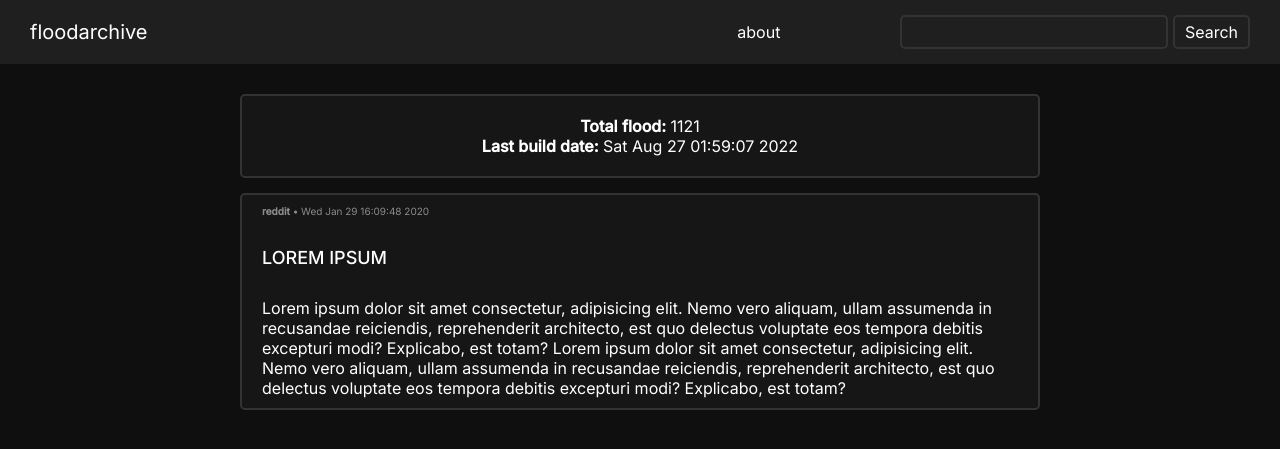
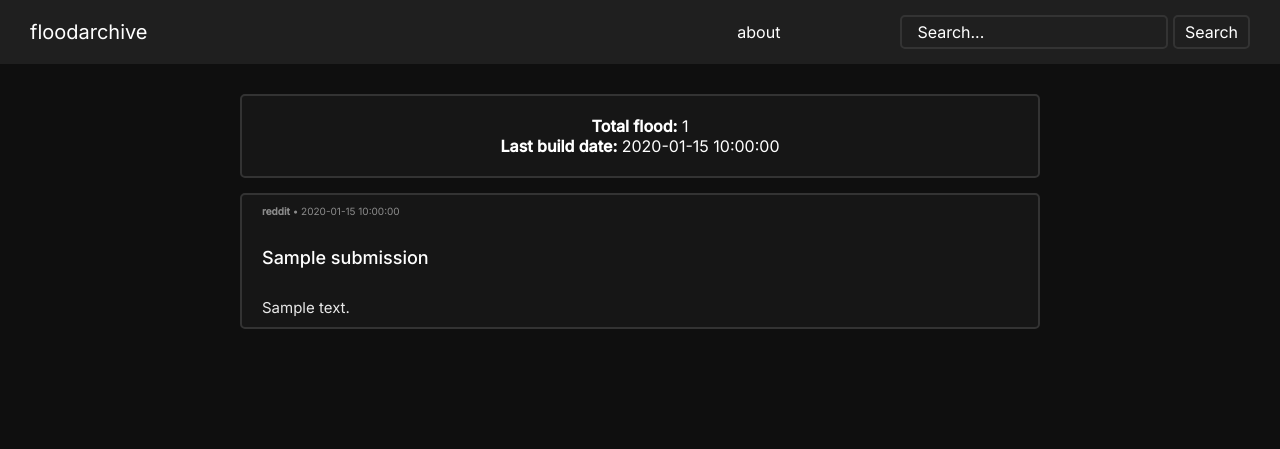
Before and after one commit to floodarchive/floodarchive-rw, a Flask app: template templates/index.html in a window 1280 px wide. Shown: the top 449 px of the page. Run offline with Flask 2, Linux system fonts and the light colour scheme; the template is opened without the code that fills it: most values are stand-ins (such as "Sample title", 1, 10 or a date in 2020).

Commit message:
update templates

```diff
--- a/templates/includes/header.html
+++ b/templates/includes/header.html
@@ -4,7 +4,7 @@
             <a href="{{ url_for('index') }}">floodarchive</a>
         </div>
         <ul class="d-flex">
-            <li><a href="">about</a></li>
+            <li><a href="{{ url_for('about') }}">about</a></li>
             <li>
                 <form action="">
                     <input
@@ -12,6 +12,7 @@
                         name="search"
                         class="border-2"
                         id="searchInput"
+                        placeholder="Search..."
                     />
                     <button type="submit" class="border-2">Search</button>
                 </form>
--- a/templates/index.html
+++ b/templates/index.html
@@ -12,35 +12,27 @@
         <main>
             <div class="container">
                 <div class="title border-2">
-                    <div><b>Total flood:</b> 1121</div>
-                    <div><b>Last build date:</b> Sat Aug 27 01:59:07 2022</div>
+                    <div><b>Total flood:</b> {{ submissions|length }}</div>
+                    <div><b>Last build date:</b> {{ last_build_date }}</div>
                 </div>
+                {% for submission in submissions %}
                 <div class="post border-2">
                     <div class="header">
                         <span class="link">
-                            <a href="" rel="nofollow"><b>reddit</b></a>
+                            <a href="{{ submission.full_link }}" rel="nofollow"
+                                ><b>reddit</b></a
+                            >
                         </span>
-                        <span class="created">Wed Jan 29 16:09:48 2020</span>
+                        <span class="created">{{ submission.created }}</span>
                     </div>
                     <div class="body">
-                        <div class="topic"><h1>LOREM IPSUM</h1></div>
-                        <div class="message">
-                            <p>
-                                Lorem ipsum dolor sit amet consectetur,
-                                adipisicing elit. Nemo vero aliquam, ullam
-                                assumenda in recusandae reiciendis,
-                                reprehenderit architecto, est quo delectus
-                                voluptate eos tempora debitis excepturi modi?
-                                Explicabo, est totam? Lorem ipsum dolor sit amet
-                                consectetur, adipisicing elit. Nemo vero
-                                aliquam, ullam assumenda in recusandae
-                                reiciendis, reprehenderit architecto, est quo
-                                delectus voluptate eos tempora debitis excepturi
-                                modi? Explicabo, est totam?
-                            </p>
+                        <div class="topic"><h1>{{ submission.title }}</h1></div>
+                        <div class="message md">
+                            <p>{{ submission.selftext }}</p>
                         </div>
                     </div>
                 </div>
+                {% endfor %}
             </div>
         </main>
     </body>
```
Also changed, not shown: templates/about.html (+11 -0 lines).
